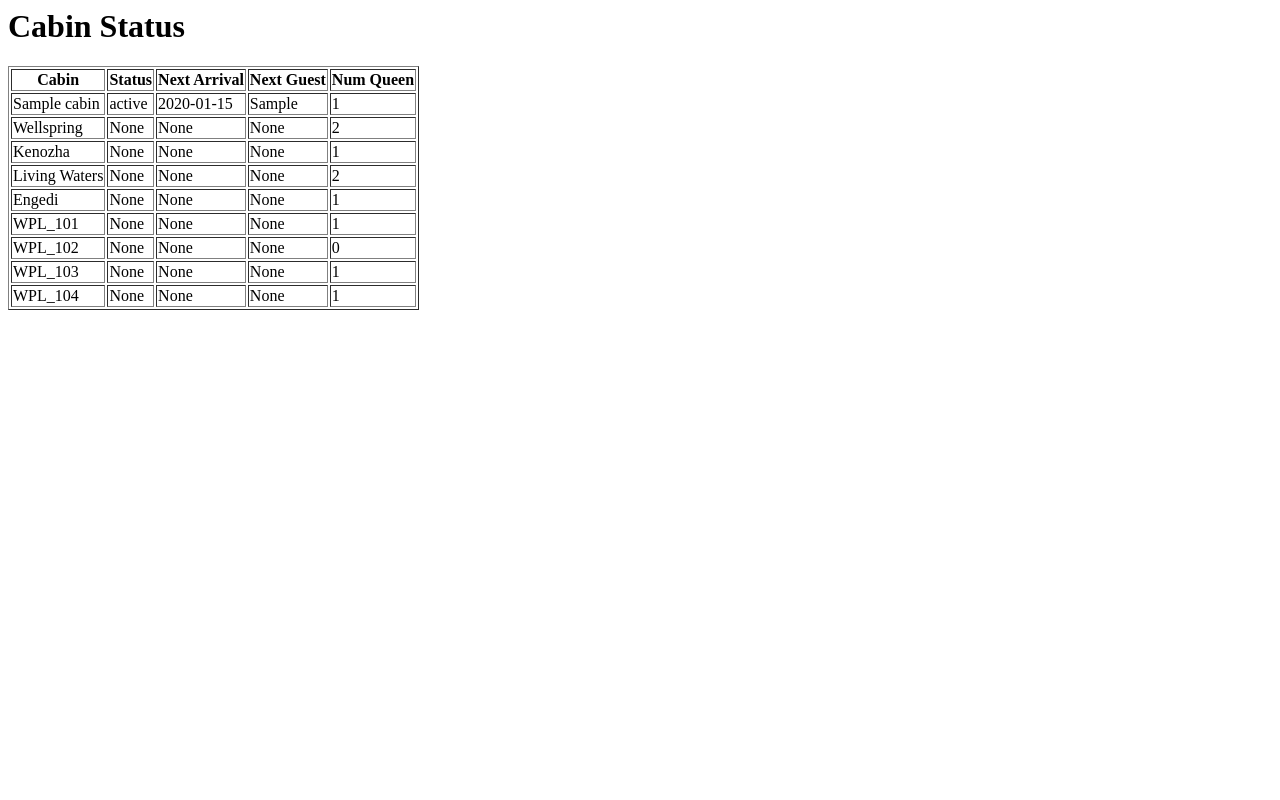
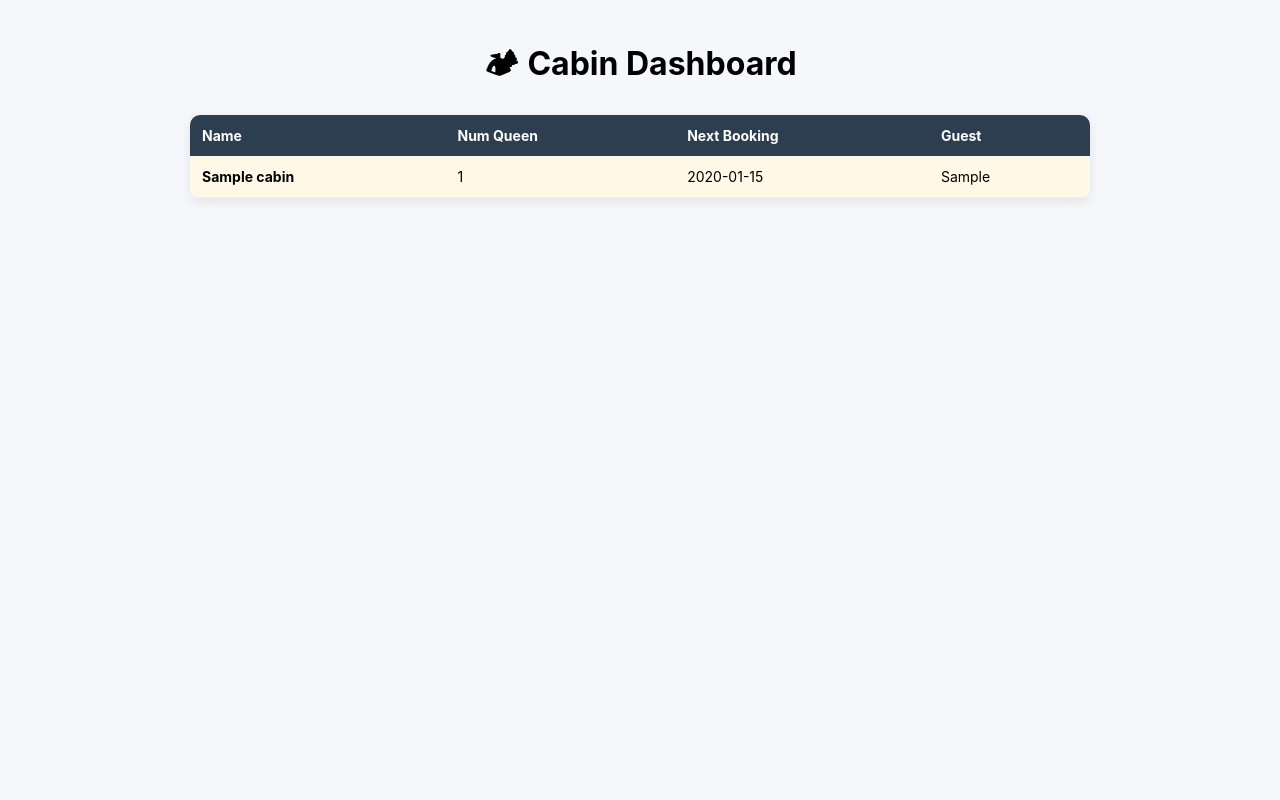
Before and after one commit to MarinoLizzy/HoneyRock, a FastAPI app: page / in a window 1280 px wide. Run offline with FastAPI, Linux system fonts and the light colour scheme; tables that the repository leaves empty hold one stand-in row (values such as "Sample post"); parts of the project's set-up code (start-up, migrations or seed data) failed here and were passed over.

Commit message:
Nicer html formatting

```diff
--- a/create_db.py
+++ b/create_db.py
@@ -39,18 +39,25 @@ class Booking(Base):
 cabins = [
     Cabin(
         Name='Wellspring',
+        Status = 'dirty',
         NumQueen=2,
         NumFull=0,
-        NumTwin=6
+        NumTwin=6,
+        NextBooking = '2026-03-12',
+        NextGuest = "Rob Ribbe"
     ),
     Cabin(
         Name='Kenozha',
+        Status = 'clean',
         NumQueen=1,
         NumFull=2,
-        NumTwin=3
+        NumTwin=3,
+        NextBooking = '2026-04-01',
+        NextGuest = "Charlie Goeke"
     ),
     Cabin(
         Name='Living Waters',
+        Status = 'in-use',
         NumQueen=2,
         NumFull=0,
         NumTwin=4
--- a/templates/index.html
+++ b/templates/index.html
@@ -1,31 +1,126 @@
+<!DOCTYPE html>
 <html>
 <head>
-    <title>Guest Services</title>
+    <title>Cabin Dashboard</title>
+
+    <meta name="viewport" content="width=device-width, initial-scale=1">
+
+    <style>
+        body {
+            font-family: -apple-system, BlinkMacSystemFont, "Segoe UI", Roboto, sans-serif;
+            background-color: #f5f7fa;
+            margin: 0;
+            padding: 20px;
+        }
+
+        h1 {
+            text-align: center;
+            margin-bottom: 20px;
+        }
+
+        .table-container {
+            max-width: 900px;
+            margin: auto;
+            background: white;
+            border-radius: 10px;
+            box-shadow: 0 4px 12px rgba(0,0,0,0.08);
+            overflow: hidden;
+        }
+
+        table {
+            width: 100%;
+            border-collapse: collapse;
+        }
+
+        th {
+            background-color: #2c3e50;
+            color: white;
+            padding: 12px;
+            text-align: left;
+            font-size: 14px;
+        }
+
+        td {
+            padding: 12px;
+            border-bottom: 1px solid #eee;
+            font-size: 14px;
+        }
+
+        tr:hover {
+            background-color: #f9fbfd;
+        }
+
+        /* Status colors */
+        .clean {
+            background-color: #e8f8f0;
+        }
+
+        .dirty {
+            background-color: #fdecea;
+        }
+
+        .in-use {
+            background-color: #fff8e6;
+        }
+
+        /* Mobile adjustments */
+        @media (max-width: 600px) {
+            th, td {
+                padding: 10px;
+                font-size: 13px;
+            }
+        }
+    </style>
 </head>
 
 <body>
-<h1>Cabin Status</h1>
 
-<table border="1">
+<h1>🏕 Cabin Dashboard</h1>
+
+<div class="table-container">
+<table>
+
 <tr>
-<th>Cabin</th>
-<th>Status</th>
-<th>Next Arrival</th>
-<th>Next Guest</th>
-<th>Num Queen</th>
+    <th>Name</th>
+    <th>Num Queen</th>
+    <th>Next Booking</th>
+    <th>Guest</th>
 </tr>
 
 {% for cabin in cabins %}
-<tr>
-<td>{{ cabin.Name }}</td>
-<td>{{ cabin.Status }}</td>
-<td>{{ cabin.NextBooking }}</td>
-<td>{{ cabin.NextGuest }}</td>
-<td>{{ cabin.NumQueen }}</td>
+<tr class="
+    {% if cabin.NextBooking %}
+        in-use
+    {% else %}
+        clean
+    {% endif %}
+">
+
+    <td><strong>{{ cabin.Name }}</strong></td>
+
+    <td>{{ cabin.NumQueen }}</td>
+
+    <td>
+        {% if cabin.NextBooking %}
+            {{ cabin.NextBooking }}
+        {% else %}
+            —
+        {% endif %}
+    </td>
+
+    <td>
+        {% if cabin.NextGuest %}
+            {{ cabin.NextGuest }}
+        {% else %}
+            —
+        {% endif %}
+    </td>
+
 </tr>
 {% endfor %}
 
 </table>
+</div>
 
 </body>
 </html>
```
